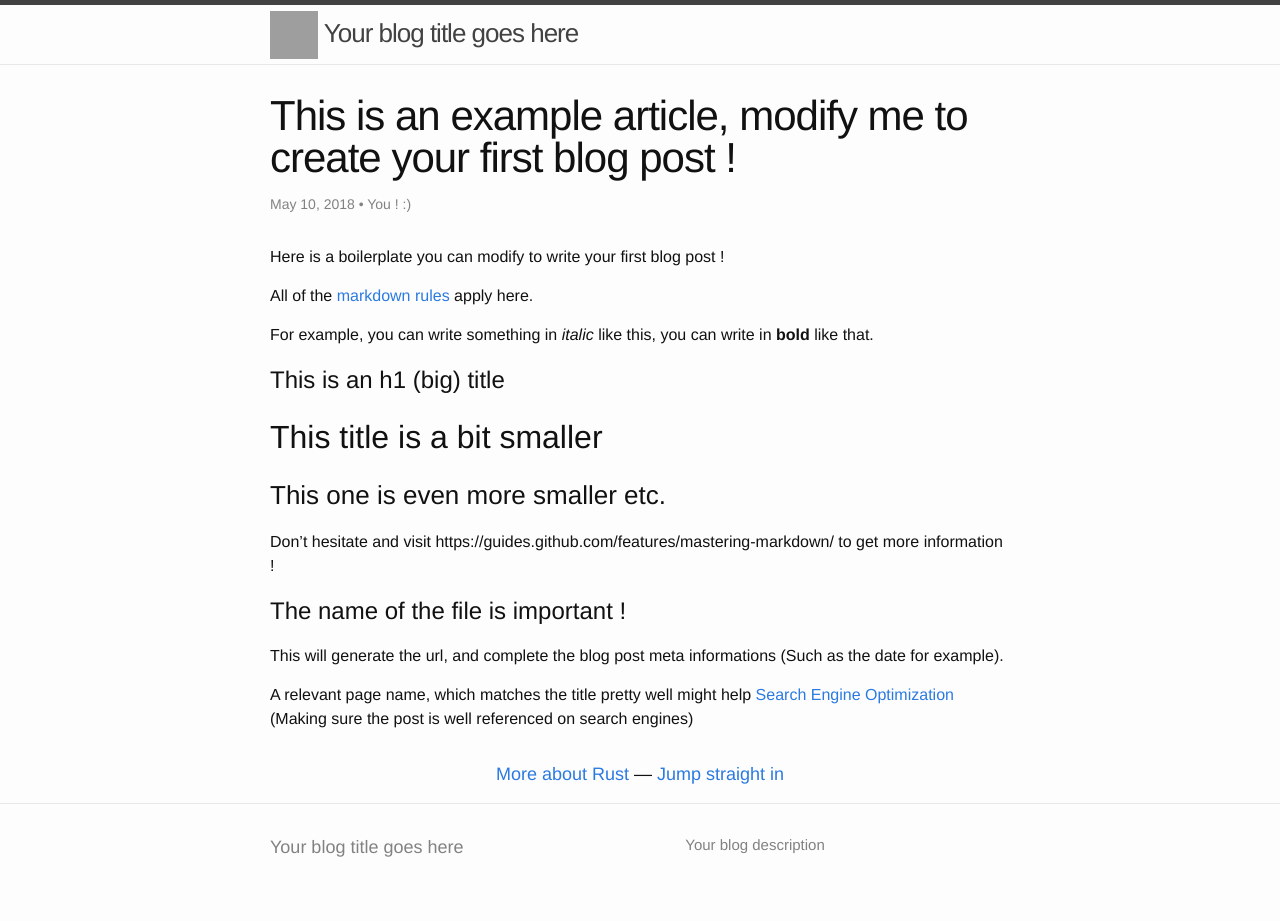
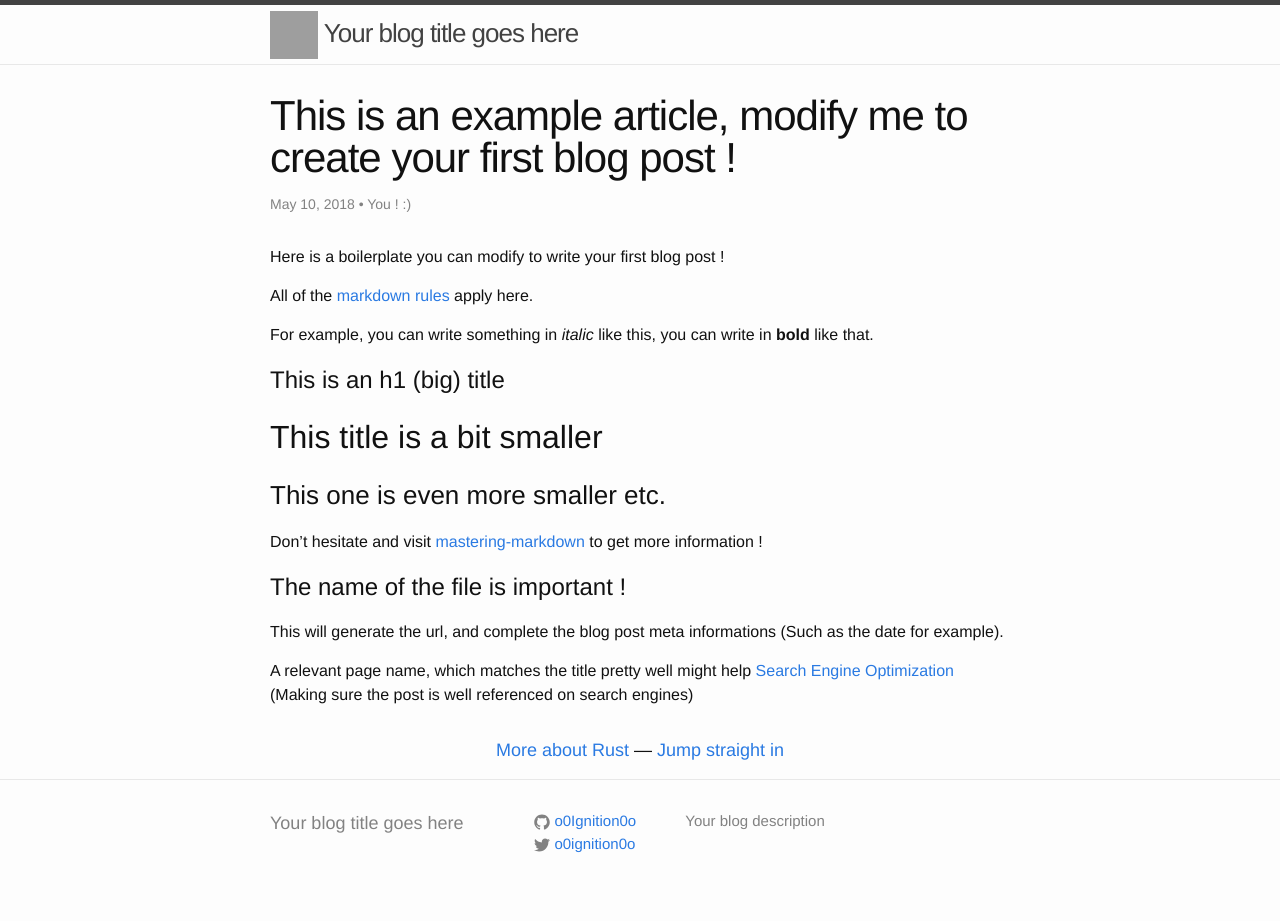
Before and after one commit to rust-community/rust-lang-blog-boilerplate, a Jekyll site: the page built from _posts/2018-05-10-blog-boilerplate.md, in a window 1280 px wide. Built offline with Jekyll 4.4.1, drawn with Linux system fonts in a browser that asks for light colours; grey boxes are pictures that could not be loaded.

Commit message:
Added a logo + my handles to make the boilerplate more realistic. Fixed some display issues on the example blog post.

```diff
--- a/_config.yml
+++ b/_config.yml
@@ -4,9 +4,9 @@ description: >
   Your blog description
 baseurl: "" # Will be prepended everywhere (you don't need it)
 url: "https://check-out-my-awesome-blog.org" # The blog url you want to choose (you can use a github.io one, or pick your own hosted url :))
-logo: "https://a-link-to-my-blog-logo" # This one is used as blog logo
-twitter_username: # Your twitter handle
-github_username: # Your github handle
+logo: "https://www.rust-lang.org/logos/rust-logo-64x64-blk.png" # This one is used as blog logo
+twitter_username: o0ignition0o # Your twitter handle
+github_username: o0Ignition0o # Your github handle
 
 # Build settings
 highlighter: rouge
```
Also changed, not shown: _posts/2018-05-10-blog-boilerplate.md (+3 -1 lines).
